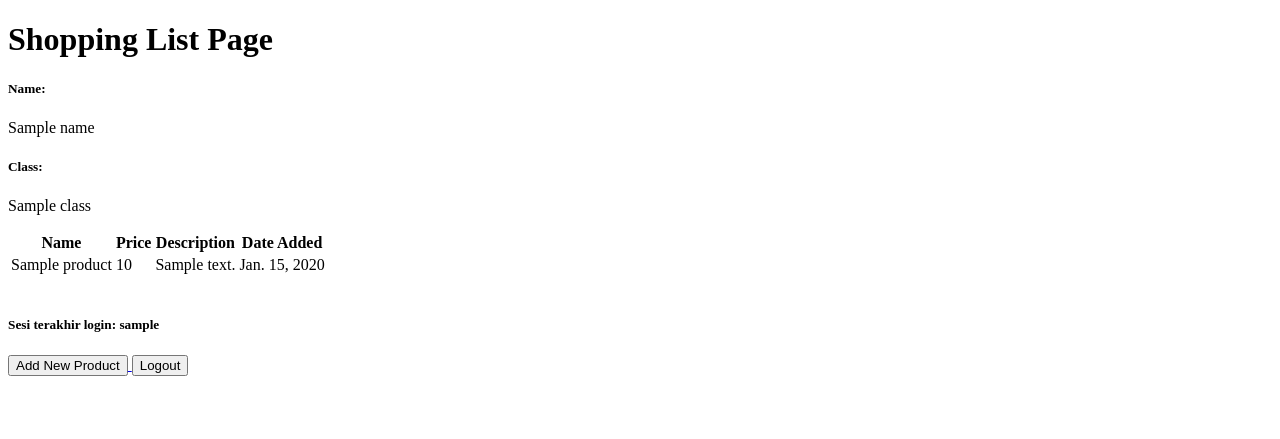
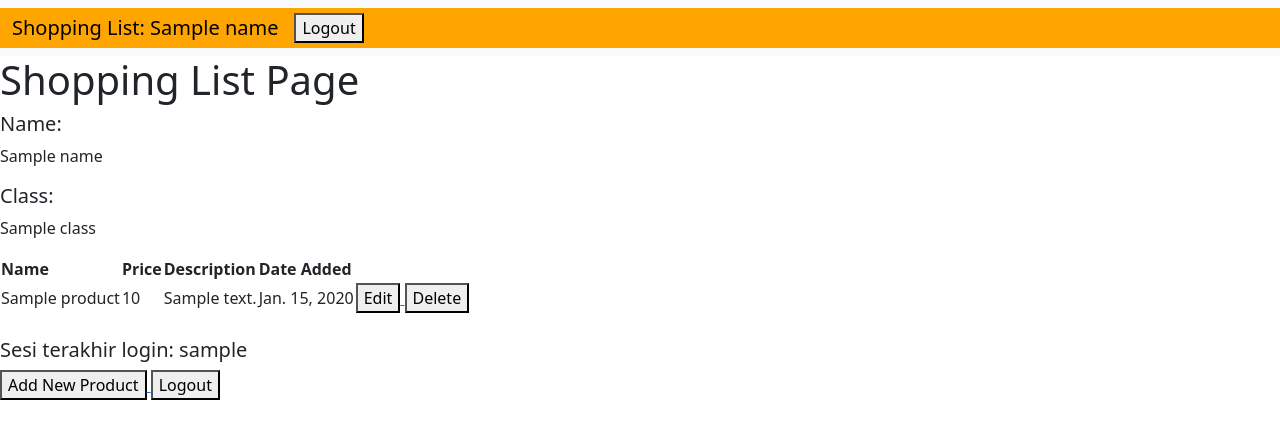
Before and after one commit to Frmeta/shopping-list, a Django app: template main/templates/main.html in a window 1280 px wide. Shown: the top 439 px of the page. Run offline with Django 4.2, Linux system fonts and the light colour scheme; tables that the repository leaves empty hold one stand-in row (values such as "Sample post"); the template is opened without the code that fills it: values that come from a table or form of the project are taken from there, most other values are stand-ins (such as "Sample title", 1, 10 or a date in 2020).

Commit message:
Finishing Tutorial 4

```diff
--- a/main/templates/main.html
+++ b/main/templates/main.html
@@ -1,6 +1,27 @@
 {% extends 'base.html' %}
 
 {% block content %}
+<nav class="navbar navbar-expand-lg bg-body-tertiary">
+    <div class="container-fluid" style="background-color: orange;">
+
+      <a class="navbar-brand" href="#">Shopping List: {{name}}  </a>
+      <button class="navbar-toggler" type="button" data-bs-toggle="collapse" data-bs-target="#navbarNav" aria-controls="navbarNav" aria-expanded="false" aria-label="Toggle navigation">
+        <span class="navbar-toggler-icon"></span>
+      </button>
+
+      <div class="collapse navbar-collapse" id="navbarNav">
+        <ul class="navbar-nav">
+          <li href="{% url 'main:logout' %}">
+            <button>
+                Logout
+            </button>
+            </a>
+          </li>
+        </ul>
+      </div>
+    </div>
+  </nav>
+
     <h1>Shopping List Page</h1>
 
     <h5>Name:</h5>
@@ -25,6 +46,19 @@
                 <td>{{product.price}}</td>
                 <td>{{product.description}}</td>
                 <td>{{product.date_added}}</td>
+                <td>
+                    <a href="{% url 'main:edit_product' product.pk %}">
+                        <button>
+                            Edit
+                        </button>
+                    </a>
+                    <a href="{% url 'main:delete_product' product.pk %}">
+                        <button>
+                            Delete
+                        </button>
+                    </a>
+                </td>
+
             </tr>
         {% endfor %}
     </table>
--- a/main/urls.py
+++ b/main/urls.py
@@ -1,6 +1,7 @@
 from django.urls import path
 from main.views import show_main, create_product, show_xml, show_json
 from main.views import register, login_user, logout_user
+from main.views import edit_product, delete_product
 app_name = 'main'
 
 urlpatterns = [
@@ -11,4 +12,7 @@
     path('register/', register, name='register'),
     path('login/', login_user, name='login'),
     path('logout/', logout_user, name='logout'),
+    path('edit-product/<int:id>', edit_product, name='edit_product'),
+    path('delete/<int:id>', delete_product, name='delete_product'), # sesuaikan dengan nama fungsi yang dibuat
+
 ]
--- a/templates/base.html
+++ b/templates/base.html
@@ -9,6 +9,13 @@
         />
         {% block meta %}
         {% endblock meta %}
+
+        <link href="https://cdn.jsdelivr.net/npm/bootstrap@5.3.2/dist/css/bootstrap.min.css" rel="stylesheet" integrity="sha384-T3c6CoIi6uLrA9TneNEoa7RxnatzjcDSCmG1MXxSR1GAsXEV/Dwwykc2MPK8M2HN" crossorigin="anonymous">
+        <script src="https://code.jquery.com/jquery-3.6.0.min.js" integrity="sha384-KyZXEAg3QhqLMpG8r+J4jsl5c9zdLKaUk5Ae5f5b1bw6AUn5f5v8FZJoMxm6f5cH1" crossorigin="anonymous"></script>
+
+        <script src="https://cdn.jsdelivr.net/npm/@popperjs/core@2.11.8/dist/umd/popper.min.js" integrity="sha384-I7E8VVD/ismYTF4hNIPjVp/Zjvgyol6VFvRkX/vR+Vc4jQkC+hVqc2pM8ODewa9r" crossorigin="anonymous"></script>
+        <script src="https://cdn.jsdelivr.net/npm/bootstrap@5.3.2/dist/js/bootstrap.min.js" integrity="sha384-BBtl+eGJRgqQAUMxJ7pMwbEyER4l1g+O15P+16Ep7Q9Q+zqX6gSbd85u4mG4QzX+" crossorigin="anonymous"></script>
+
     </head>
 
     <body>
```
Also changed, not shown: main/templates/edit_product.html (added, +22 -0 lines), main/views.py (+23 -0 lines).
